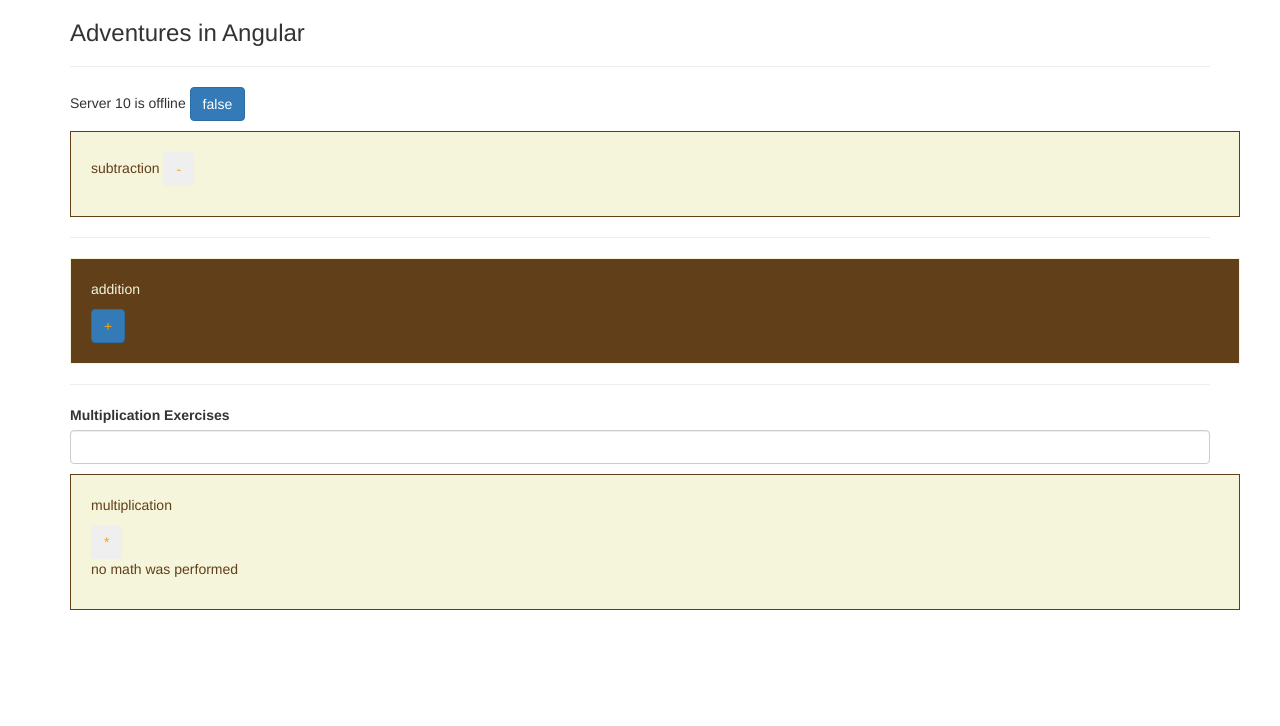
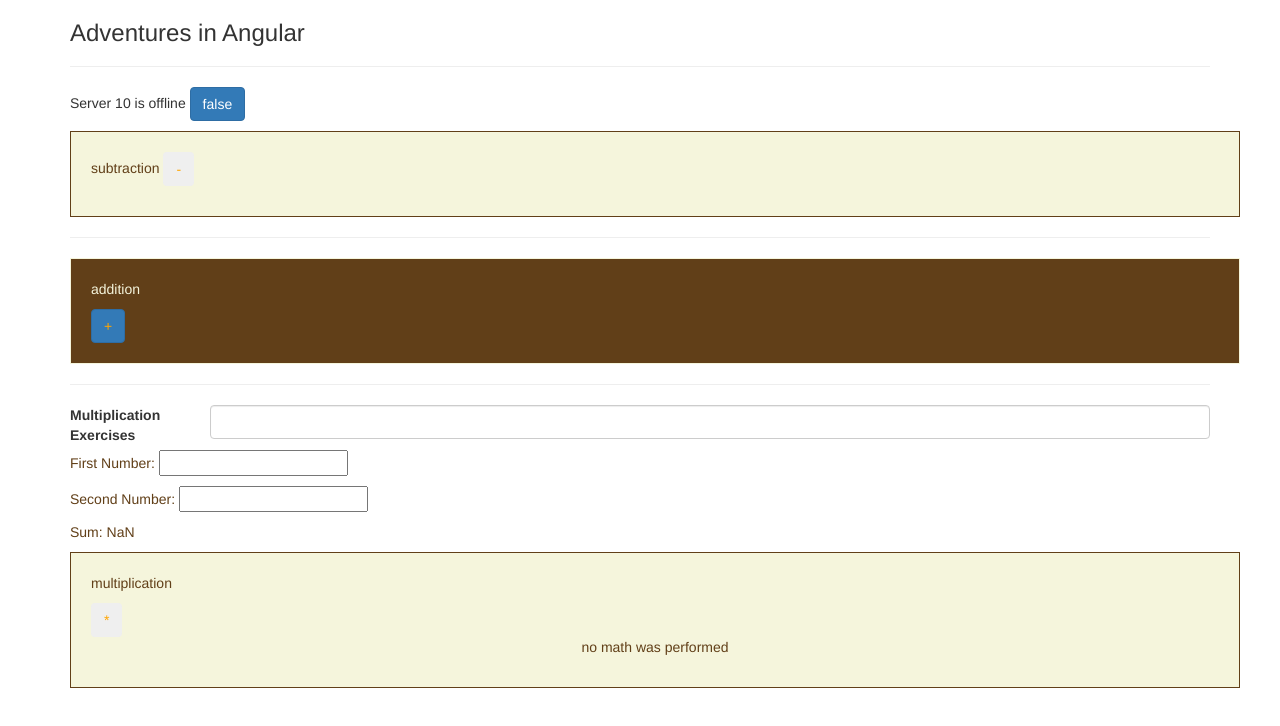
Before and after one commit to crickettcode/angular-adventure-time, an Angular app: page / in a window 1280 px wide. Shown: the top 726 px of the page. Built offline with nearby package versions, Linux system fonts and the light colour scheme.

Commit message:
adding math

```diff
--- a/src/app/multiply/multiply.component.css
+++ b/src/app/multiply/multiply.component.css
@@ -14,3 +14,8 @@
     padding:5 5 5 5px;
 
 }
+
+.multiply {
+    display:flex;
+    justify-content: space-around;
+}
--- a/src/app/multiply/multiply.component.html
+++ b/src/app/multiply/multiply.component.html
@@ -1,15 +1,24 @@
 
 
-
+<div class = "multiply">
 <label>Multiplication Exercises</label>
 <input type="text"
 class="form-control"
 (input)="onUpdateMultiplicationExercises($event)">
+</div>
+<p>First Number:
+        <input type="number" ng-model="num1" ng-init="num1=0" />
+         </p>
+         <p>Second Number:
+         <input type="number" ng-model="num2" ng-init="num2=0" />
+         </p>
+         <p>Sum: {{ num1 * num2 }}</p>
+
 <p>{{multiplicationExercises}}</p>
 
 <div class="container">
         <p>multiplication</p>
 
         <button class = 'btn btn-primary>'(click)="onCreateMultiplication()">*</button>
-        <p>{{multiplyCreationStatus}}</p>
+       <div class = "multiply"><p>{{multiplyCreationStatus}}</p></div>
     </div>
```
